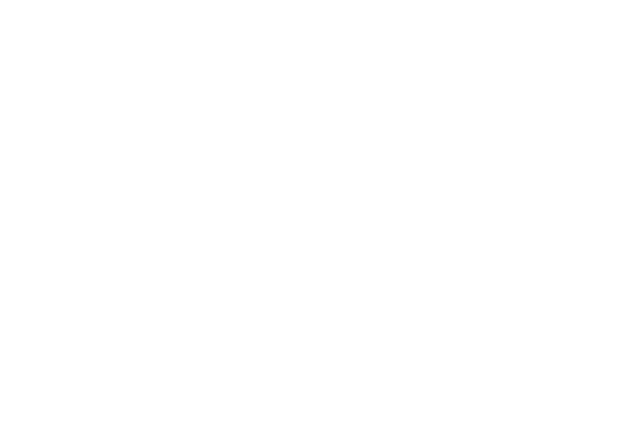
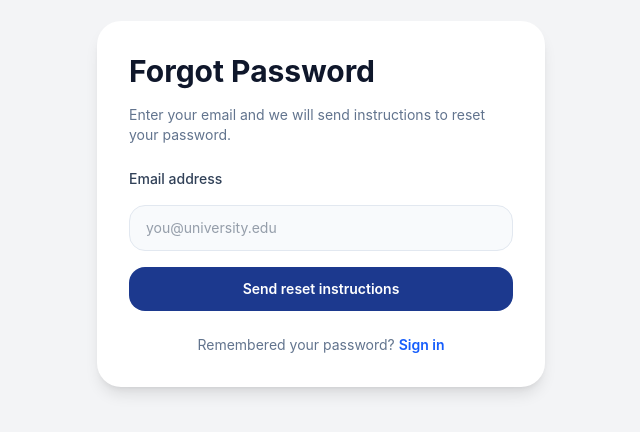
Before and after one commit to Endymion-moses/UACBS.Connect, a React (Vite) app in the folder client/: page /forgot-password in a window 1280 px wide. Before the commit this address had no page. Shown: the part 196-628 px from the top of the page, without its empty margins (319-959 px from the left). Built offline with nearby package versions, Linux system fonts and the light colour scheme.

Commit message:
feat:implemented the forgot your password feature

```diff
--- /dev/null
+++ b/client/src/pages/auth/ForgotPassword.jsx
@@ -0,0 +1,85 @@
+import { useState } from "react";
+import { Link } from "react-router-dom";
+
+const ForgotPassword = () => {
+  const [email, setEmail] = useState("");
+  const [error, setError] = useState("");
+  const [success, setSuccess] = useState("");
+  const [isLoading, setIsLoading] = useState(false);
+
+  const handleSubmit = async (event) => {
+    event.preventDefault();
+    setError("");
+    setSuccess("");
+
+    if (!email.trim()) {
+      setError("Please enter your email address.");
+      return;
+    }
+
+    const emailRegex = /^[^\s@]+@[^\s@]+\.[^\s@]+$/;
+    if (!emailRegex.test(email)) {
+      setError("Please enter a valid email address.");
+      return;
+    }
+
+    setIsLoading(true);
+    try {
+      const response = await fetch(`${import.meta.env.VITE_API_BASE_URL}/auth/forgot-password`, {
+        method: "POST",
+        headers: { "Content-Type": "application/json" },
+        body: JSON.stringify({ email: email.trim() }),
+      });
+
+      const data = await response.json();
+      if (!response.ok) {
+        throw new Error(data.message || data.error || "Unable to send reset instructions.");
+      }
+      setSuccess(data.message || "If an account exists for that email, instructions were sent.");
+    } catch (err) {
+      setError(err.message || "Unable to submit request.");
+    } finally {
+      setIsLoading(false);
+    }
+  };
+
+  return (
+    <div className="min-h-screen flex items-center justify-center bg-gray-100 p-4">
+      <div className="w-full max-w-md rounded-3xl bg-white p-8 shadow-lg">
+        <h1 className="text-3xl font-bold text-slate-900 mb-4">Forgot Password</h1>
+        <p className="text-sm text-slate-500 mb-6">
+          Enter your email and we will send instructions to reset your password.
+        </p>
+
+        {error && <div className="rounded-xl bg-rose-50 px-4 py-3 text-sm text-rose-700 mb-4">{error}</div>}
+        {success && <div className="rounded-xl bg-emerald-50 px-4 py-3 text-sm text-emerald-700 mb-4">{success}</div>}
+
+        <form onSubmit={handleSubmit} className="space-y-4">
+          <label className="block text-sm font-medium text-slate-700">Email address</label>
+          <input
+            type="email"
+            value={email}
+            onChange={(event) => setEmail(event.target.value)}
+            placeholder="you@university.edu"
+            className="w-full rounded-2xl border border-slate-200 bg-slate-50 px-4 py-3 text-sm text-slate-700 focus:border-blue-900 focus:outline-none"
+          />
+
+          <button
+            type="submit"
+            disabled={isLoading}
+            className="w-full rounded-2xl bg-blue-900 px-4 py-3 text-sm font-semibold text-white transition hover:bg-blue-800 disabled:cursor-not-allowed disabled:opacity-60"
+          >
+            {isLoading ? "Sending..." : "Send reset instructions"}
+          </button>
+        </form>
+
+        <p className="mt-6 text-center text-sm text-slate-500">
+          Remembered your password?{' '}
+          <Link to="/" className="text-blue-600 hover:text-blue-800 font-semibold">Sign in</Link>
+        </p>
+      </div>
+    </div>
+  );
+};
+
+export default ForgotPassword;
--- a/client/src/pages/auth/Login.jsx
+++ b/client/src/pages/auth/Login.jsx
@@ -170,7 +170,7 @@ const Login = () => {
                                 <input className=" border rounded p-2 text-gray-700 " type="checkbox" />
                                 <label className=" text-gray-500 text-lg mb-2">Remember me</label>
                             </div>
-                            <Link className="text-blue-500 hover:text-blue-800">Forgot Password?</Link>
+                            <Link to="/forgot-password" className="text-blue-500 hover:text-blue-800">Forgot Password?</Link>
                         </div>
 
                         <button type="submit" disabled={isLoading} className="bg-blue-900 w-full rounded-xl p-3 text-white font-bold disabled:opacity-50">
--- a/client/src/routes/AppRoutes.jsx
+++ b/client/src/routes/AppRoutes.jsx
@@ -1,5 +1,6 @@
 import { BrowserRouter, Routes, Route } from "react-router-dom";
 import Login from "../pages/auth/Login";
+import ForgotPassword from "../pages/auth/ForgotPassword";
 
 import StudentLayout from "../layouts/StudentLayout";
 import LecturerLayout from "../layouts/LecturerLayout";
@@ -34,6 +35,7 @@ const AppRoutes = () => (
     <Routes>
       <Route path="/" element={<Login />} />
       <Route path="/register" element={<Register/>}/>
+      <Route path="/forgot-password" element={<ForgotPassword/>}/>
 
       <Route path="/student" element={<StudentLayout />}>
         <Route index element={<StudentDashboard />} />
```
Also changed, not shown: 2 other files (tests, documents, lock files or other folders).
